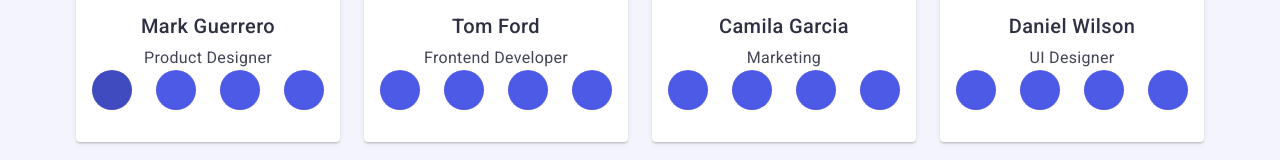
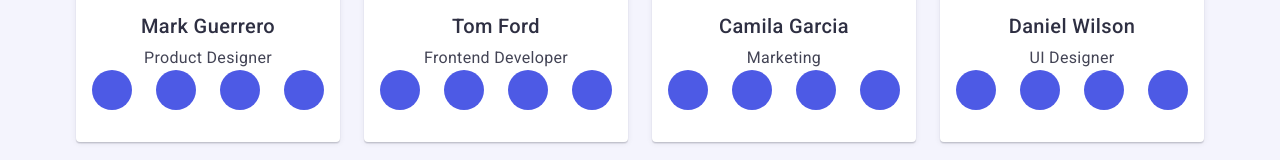
Before and after one commit to Serhii-Diahil/goit-markup-hw-04, a plain HTML site: page index.html in a window 1280 px wide. In both pictures the pointer is over the link 112 px from the left and 1760 px from the top of the page. Shown: the part 1671-1831 px from the top of the page. Drawn offline with nearby package versions, Linux system fonts and the light colour scheme.

Commit message:
hw-04-team-final

```diff
--- a/css/styles.css
+++ b/css/styles.css
@@ -319,7 +319,6 @@ address {
 .team-icon-item {
   width: 40px;
   height: 40px;
-  transition: background-color 250ms cubic-bezier(0.4, 0, 0.2, 1);
 }
 
 .team-icon-link {
@@ -330,10 +329,10 @@ address {
   align-items: center;
   justify-content: center;
   border-radius: 50%;
+  transition: background-color 250ms cubic-bezier(0.4, 0, 0.2, 1);
 }
 
-.team-icon-link:hover,
-:focus {
+.team-icon-link:hover :focus {
   background-color: #404bbf;
 }
 
```
